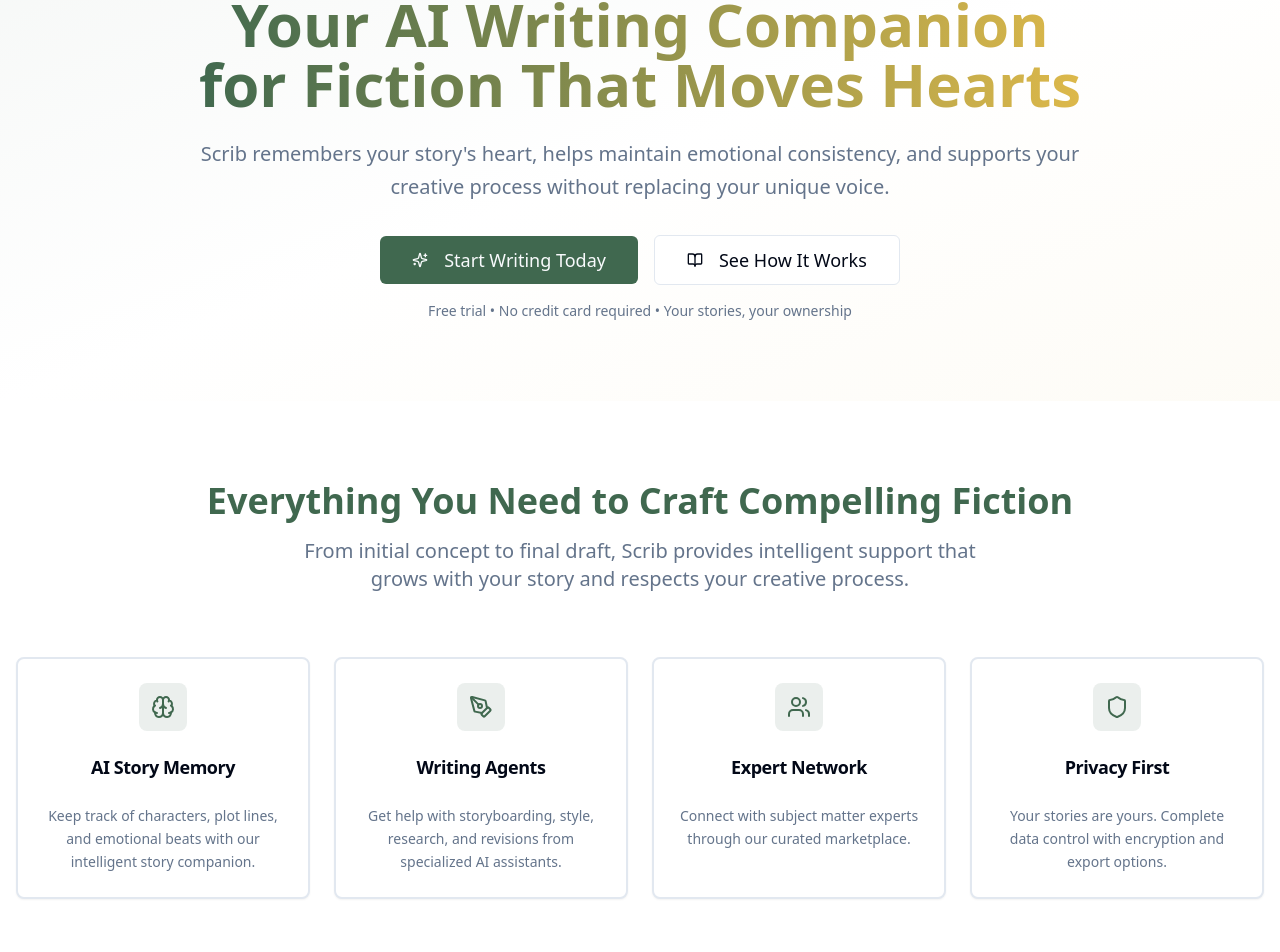
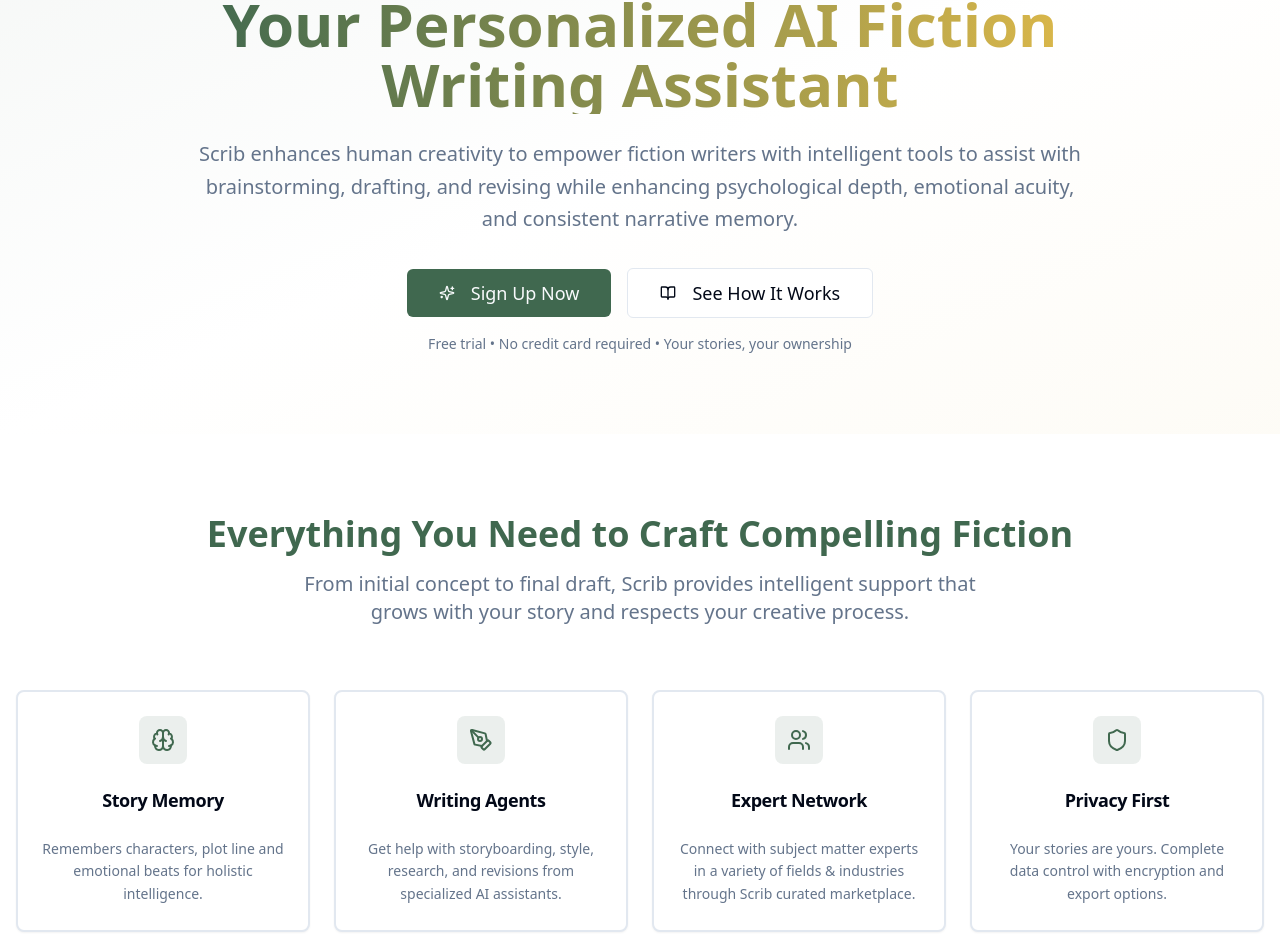
Before and after one commit to NMS369/scrib-story-forge, a React (Vite) app: page / in a window 1280 px wide. Shown: the part 155-1107 px from the top of the page. Built offline with nearby package versions, Linux system fonts and the light colour scheme.

Commit message:
Refactor: Homepage content updates
Updated the homepage hero section, sub-hero text, and CTA button. Modified the wording on the AI Story Memory and Expert Network cards.

```diff
--- a/src/components/Homepage.tsx
+++ b/src/components/Homepage.tsx
@@ -6,8 +6,8 @@ const Homepage = () => {
   const features = [
     {
       icon: Brain,
-      title: "AI Story Memory",
-      description: "Keep track of characters, plot lines, and emotional beats with our intelligent story companion."
+      title: "Story Memory",
+      description: "Remembers characters, plot line and emotional beats for holistic intelligence."
     },
     {
       icon: PenTool,
@@ -17,7 +17,7 @@ const Homepage = () => {
     {
       icon: Users,
       title: "Expert Network",
-      description: "Connect with subject matter experts through our curated marketplace."
+      description: "Connect with subject matter experts in a variety of fields & industries through Scrib curated marketplace."
     },
     {
       icon: Shield,
@@ -52,16 +52,15 @@ const Homepage = () => {
         <div className="container mx-auto px-4 text-center">
           <div className="max-w-4xl mx-auto">
             <h1 className="text-4xl md:text-6xl font-bold mb-6 bg-gradient-to-r from-primary to-secondary bg-clip-text text-transparent">
-              Your AI Writing Companion for Fiction That Moves Hearts
+              Your Personalized AI Fiction Writing Assistant
             </h1>
             <p className="text-xl text-muted-foreground mb-8 leading-relaxed">
-              Scrib remembers your story's heart, helps maintain emotional consistency,
-              and supports your creative process without replacing your unique voice.
+              Scrib enhances human creativity to empower fiction writers with intelligent tools to assist with brainstorming, drafting, and revising while enhancing psychological depth, emotional acuity, and consistent narrative memory.
             </p>
             <div className="flex flex-col sm:flex-row gap-4 justify-center items-center">
               <Button size="lg" className="bg-primary hover:bg-primary/90 text-primary-foreground px-8 py-6 text-lg">
                 <Sparkles className="mr-2 h-5 w-5" />
-                Start Writing Today
+                Sign Up Now
               </Button>
               <Button variant="outline" size="lg" className="px-8 py-6 text-lg">
                 <BookOpen className="mr-2 h-5 w-5" />
```
